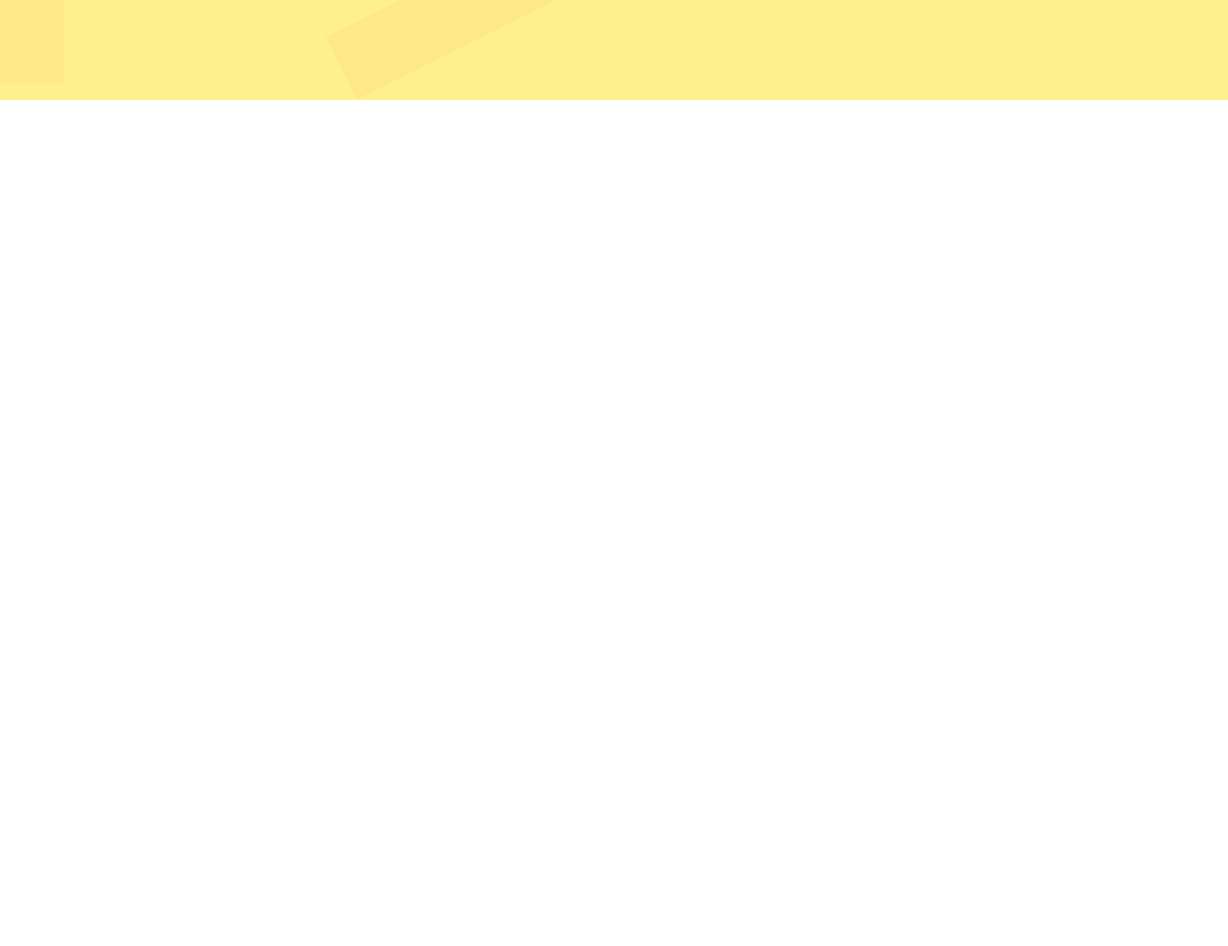
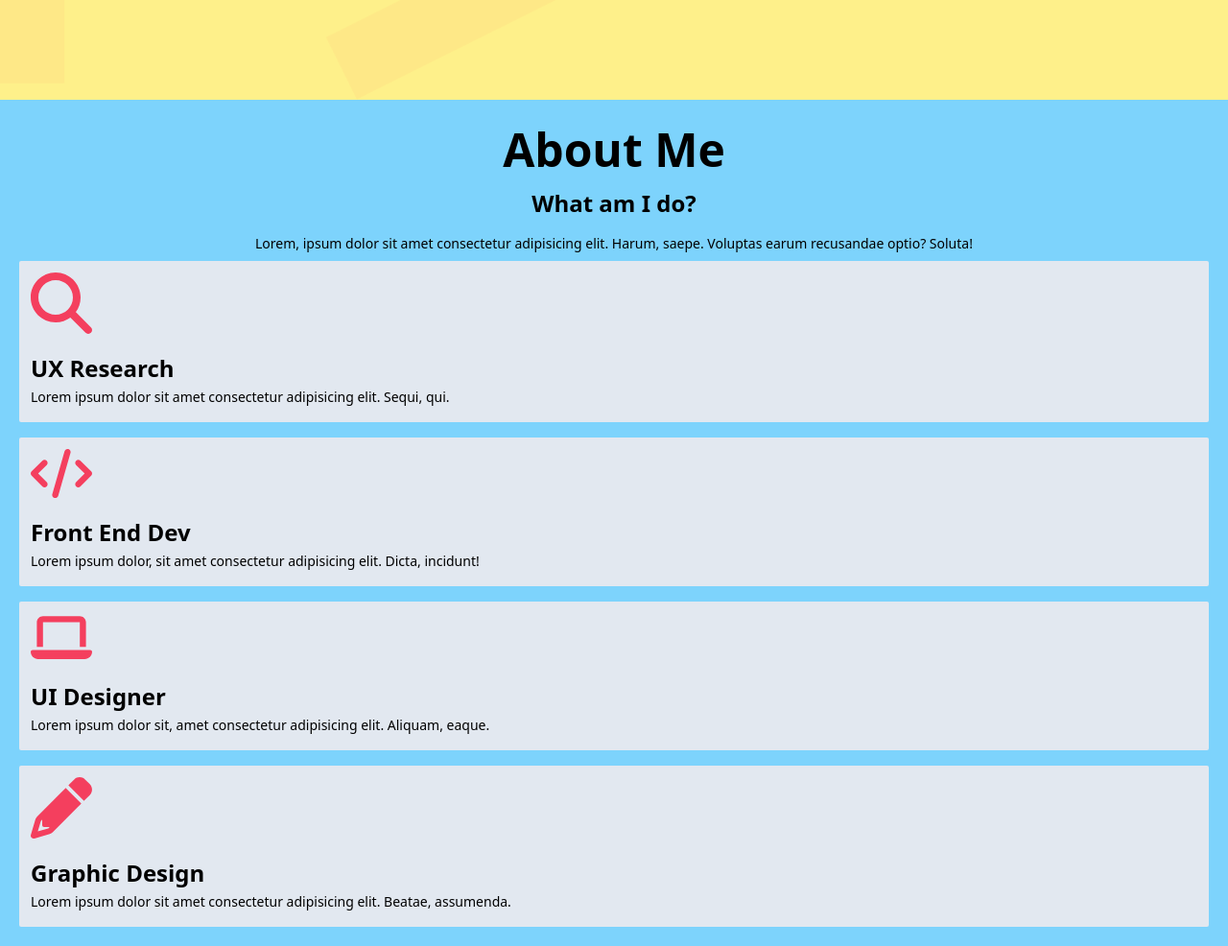
Before and after one commit to ypradafah28/responsive-web-profile, a website: page index.html in a window 1280 px wide. Shown: the part 500-1486 px from the top of the page at 96% size. Before the commit the page ends 800 px from the top, so only its background shows below. Drawn offline with Linux system fonts and the light colour scheme.

Commit message:
no comment

```diff
--- a/index.html
+++ b/index.html
@@ -53,7 +53,7 @@
     <section>
         <section class="w-full absolute bg-yellow-200 ">
             <figure class="transition ease-in duration-500 delay-150 hover:-translate-y-3 ">
-                <img class="h-[38rem] sm:h-96 lg:h-[32rem]" src="assets/img/Group 86.png" alt="">
+                <img class="h-[32rem] sm:h-96 lg:h-[32rem]" src="assets/img/Group 86.png" alt="">
             </figure>
         </section>
         <section
@@ -81,6 +81,56 @@
         </section>
     </section>
     <!-- end hero -->
+
+    <!-- About me -->
+    <section class="mt-[32rem] bg-sky-300 px-5 py-5">
+        <section>
+            <h1 class="text-center font-bold text-5xl py-2 font-sans">About Me</h1>
+            <h3 class="text-center font-semibold py-2 text-2xl font-sans">What am I do?</h3>
+            <p class="text-center text-sm font-medium py-2 font-sans">Lorem, ipsum dolor sit amet consectetur adipisicing elit. Harum, saepe. Voluptas earum recusandae optio?
+                Soluta!
+            </p>
+        </section>
+        <section class="grid grid-cols-1 gap-4 justify-center">
+            <section class="bg-slate-200 px-3 py-3 rounded-sm">
+                <svg class="w-16 fill-rose-500" xmlns="http://www.w3.org/2000/svg" viewBox="0 0 512 512">
+                    <!--! Font Awesome Pro 6.2.0 by @fontawesome - https://fontawesome.com License - https://fontawesome.com/license (Commercial License) Copyright 2022 Fonticons, Inc. -->
+                    <path
+                        d="M416 208c0 45.9-14.9 88.3-40 122.7L502.6 457.4c12.5 12.5 12.5 32.8 0 45.3s-32.8 12.5-45.3 0L330.7 376c-34.4 25.2-76.8 40-122.7 40C93.1 416 0 322.9 0 208S93.1 0 208 0S416 93.1 416 208zM208 352c79.5 0 144-64.5 144-144s-64.5-144-144-144S64 128.5 64 208s64.5 144 144 144z" />
+                </svg>
+                <h1 class="text-2xl font-semibold font-sans pt-5">UX Research</h1>
+                <p class="text-sm py-1 font-sans ">Lorem ipsum dolor sit amet consectetur adipisicing elit. Sequi, qui.</p>
+            </section>
+            <section class="bg-slate-200 px-3 py-3 rounded-sm">
+                <svg class="w-16 fill-rose-500" xmlns="http://www.w3.org/2000/svg" viewBox="0 0 640 512">
+                    <!--! Font Awesome Pro 6.2.0 by @fontawesome - https://fontawesome.com License - https://fontawesome.com/license (Commercial License) Copyright 2022 Fonticons, Inc. -->
+                    <path
+                        d="M392.8 1.2c-17-4.9-34.7 5-39.6 22l-128 448c-4.9 17 5 34.7 22 39.6s34.7-5 39.6-22l128-448c4.9-17-5-34.7-22-39.6zm80.6 120.1c-12.5 12.5-12.5 32.8 0 45.3L562.7 256l-89.4 89.4c-12.5 12.5-12.5 32.8 0 45.3s32.8 12.5 45.3 0l112-112c12.5-12.5 12.5-32.8 0-45.3l-112-112c-12.5-12.5-32.8-12.5-45.3 0zm-306.7 0c-12.5-12.5-32.8-12.5-45.3 0l-112 112c-12.5 12.5-12.5 32.8 0 45.3l112 112c12.5 12.5 32.8 12.5 45.3 0s12.5-32.8 0-45.3L77.3 256l89.4-89.4c12.5-12.5 12.5-32.8 0-45.3z" />
+                </svg>
+                <h1 class="text-2xl font-semibold font-sans pt-5">Front End Dev</h1>
+                <p class="text-sm py-1 font-sans">Lorem ipsum dolor, sit amet consectetur adipisicing elit. Dicta, incidunt!</p>
+            </section>
+            <section class="bg-slate-200 px-3 py-3 rounded-sm">
+                <svg class="w-16 fill-rose-500" xmlns="http://www.w3.org/2000/svg" viewBox="0 0 640 512">
+                    <!--! Font Awesome Pro 6.2.0 by @fontawesome - https://fontawesome.com License - https://fontawesome.com/license (Commercial License) Copyright 2022 Fonticons, Inc. -->
+                    <path
+                        d="M128 32C92.7 32 64 60.7 64 96V352h64V96H512V352h64V96c0-35.3-28.7-64-64-64H128zM19.2 384C8.6 384 0 392.6 0 403.2C0 445.6 34.4 480 76.8 480H563.2c42.4 0 76.8-34.4 76.8-76.8c0-10.6-8.6-19.2-19.2-19.2H19.2z" />
+                </svg>
+                <h1 class="font-sans text-2xl font-semibold pt-5">UI Designer</h1>
+                <p class="text-sm py-1 font-sans">Lorem ipsum dolor sit, amet consectetur adipisicing elit. Aliquam, eaque.</p>
+            </section>
+            <section class="bg-slate-200 rounded-sm px-3 py-3">
+                <svg class="w-16 fill-rose-500" xmlns="http://www.w3.org/2000/svg" viewBox="0 0 512 512">
+                    <!--! Font Awesome Pro 6.2.0 by @fontawesome - https://fontawesome.com License - https://fontawesome.com/license (Commercial License) Copyright 2022 Fonticons, Inc. -->
+                    <path
+                        d="M421.7 220.3l-11.3 11.3-22.6 22.6-205 205c-6.6 6.6-14.8 11.5-23.8 14.1L30.8 511c-8.4 2.5-17.5 .2-23.7-6.1S-1.5 489.7 1 481.2L38.7 353.1c2.6-9 7.5-17.2 14.1-23.8l205-205 22.6-22.6 11.3-11.3 33.9 33.9 62.1 62.1 33.9 33.9zM96 353.9l-9.3 9.3c-.9 .9-1.6 2.1-2 3.4l-25.3 86 86-25.3c1.3-.4 2.5-1.1 3.4-2l9.3-9.3H112c-8.8 0-16-7.2-16-16V353.9zM453.3 19.3l39.4 39.4c25 25 25 65.5 0 90.5l-14.5 14.5-22.6 22.6-11.3 11.3-33.9-33.9-62.1-62.1L314.3 67.7l11.3-11.3 22.6-22.6 14.5-14.5c25-25 65.5-25 90.5 0z" />
+                </svg>
+                <h1 class="text-2xl font-sans font-semibold pt-5">Graphic Design</h1>
+                <p class="text-sm py-1 font-sans">Lorem ipsum dolor sit amet consectetur adipisicing elit. Beatae, assumenda.</p>
+            </section>
+        </section>
+    </section>
+    <!-- end about me -->
     <script src="main.js"></script>
 </body>
 
```
Also changed, not shown: dist/output.css.
